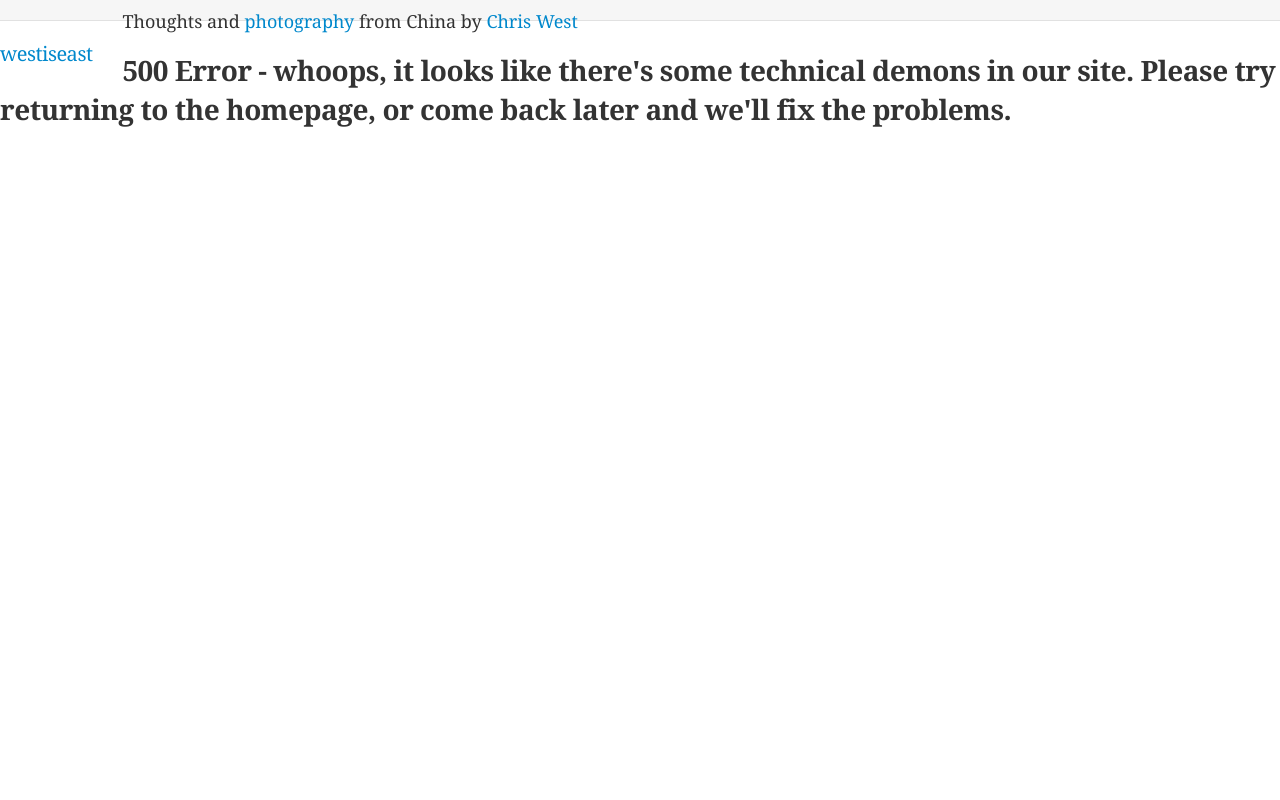
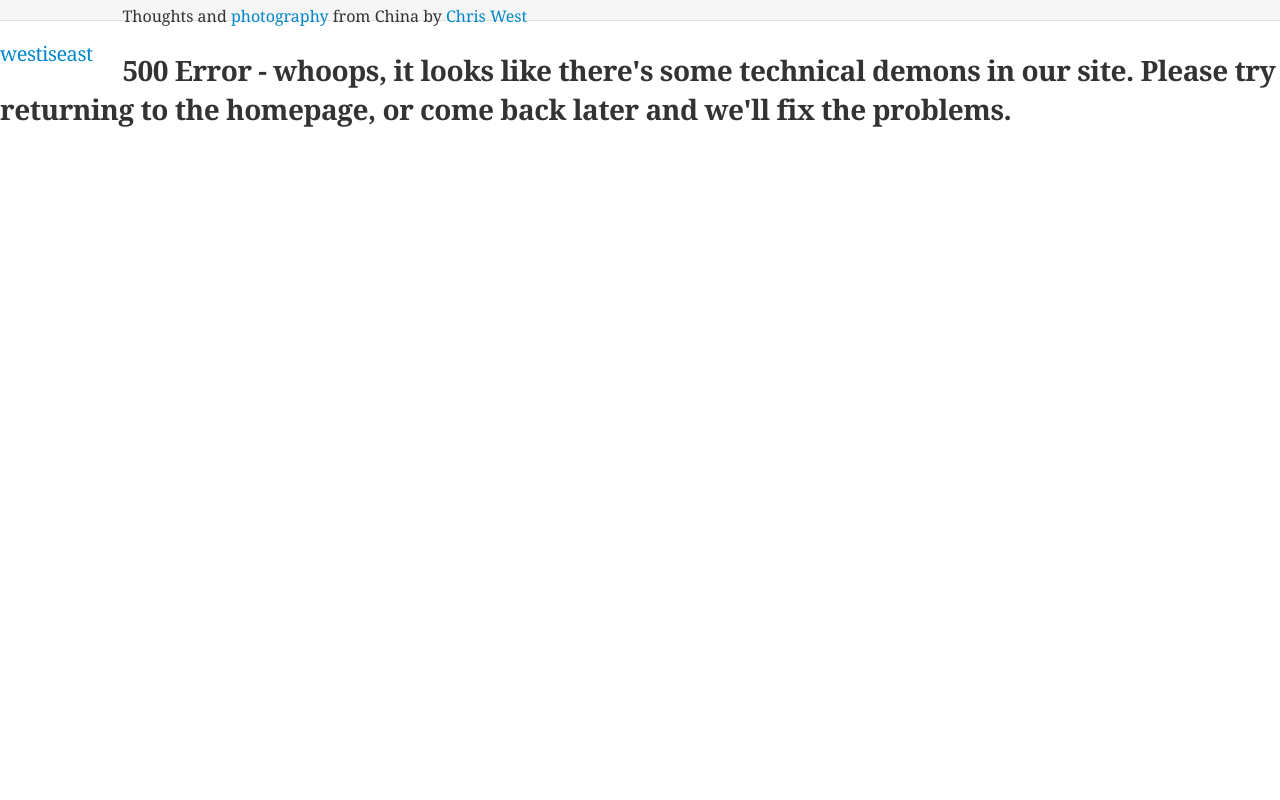
Before and after one commit to minrivertea/westiseast, a Django app: template blog/templates/500.html in a window 1280 px wide. Run offline with Django 3.2, Linux system fonts and the light colour scheme; the template is opened without the code that fills it, so the values that code supplies are empty.

Commit message:
style changes

```diff
--- a/static/css/styles.css
+++ b/static/css/styles.css
@@ -15,9 +15,9 @@ html, button, input, select, textarea,
 body, ul, ol, p {
     color: #333;
     font-family: "Bitter",Georgia,serif;
-    font-size: 18px;
+    font-size: 16px;
     font-weight: 300;
-    line-height: 2.4em;
+    line-height: 2em;
 }
 
 body {
@@ -69,7 +69,7 @@ h4 {
 .container {
     margin-left: auto;
     margin-right: auto;
-    max-width: 700px;
+    max-width: 600px;
     position: relative;
     left: -5%;
 }
```
